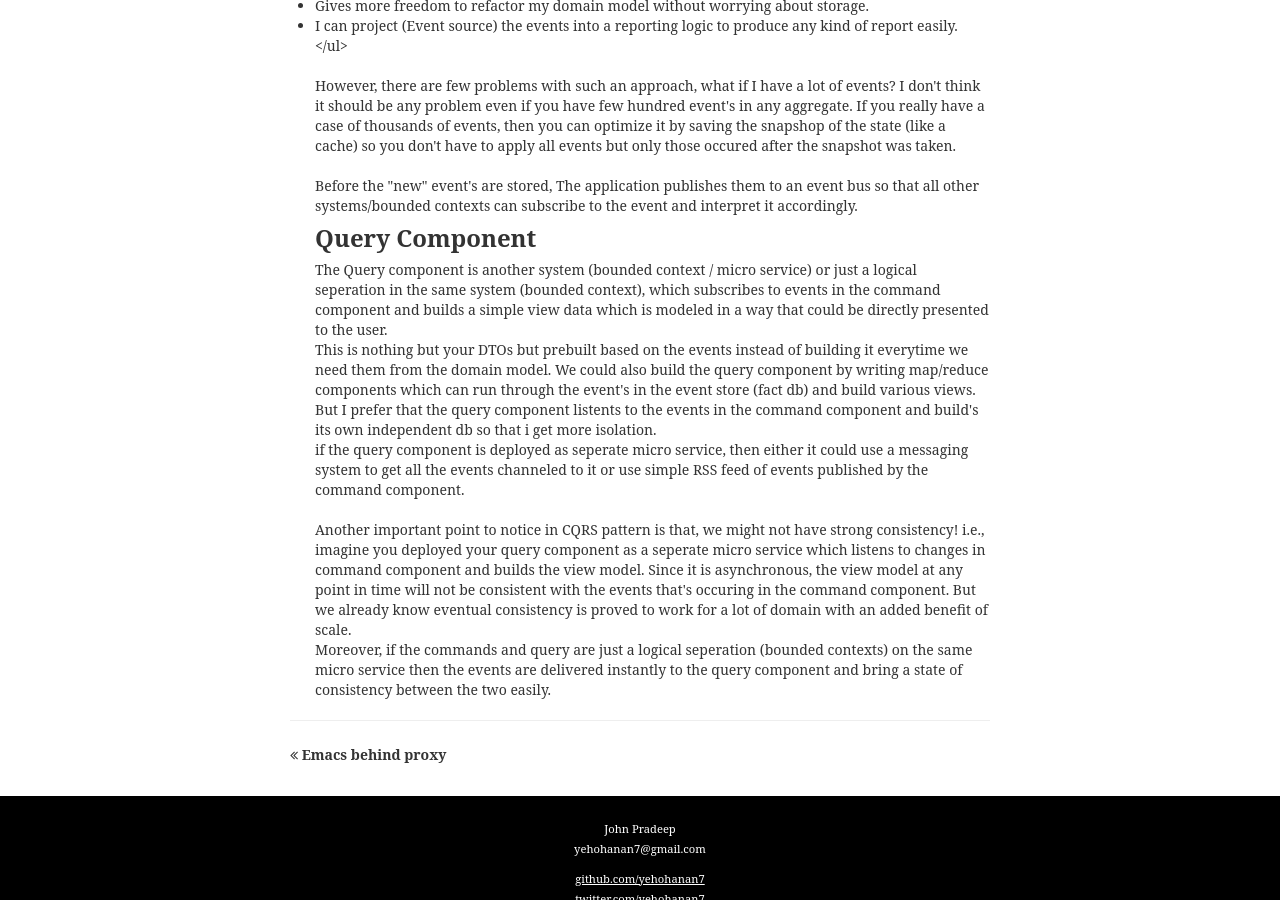
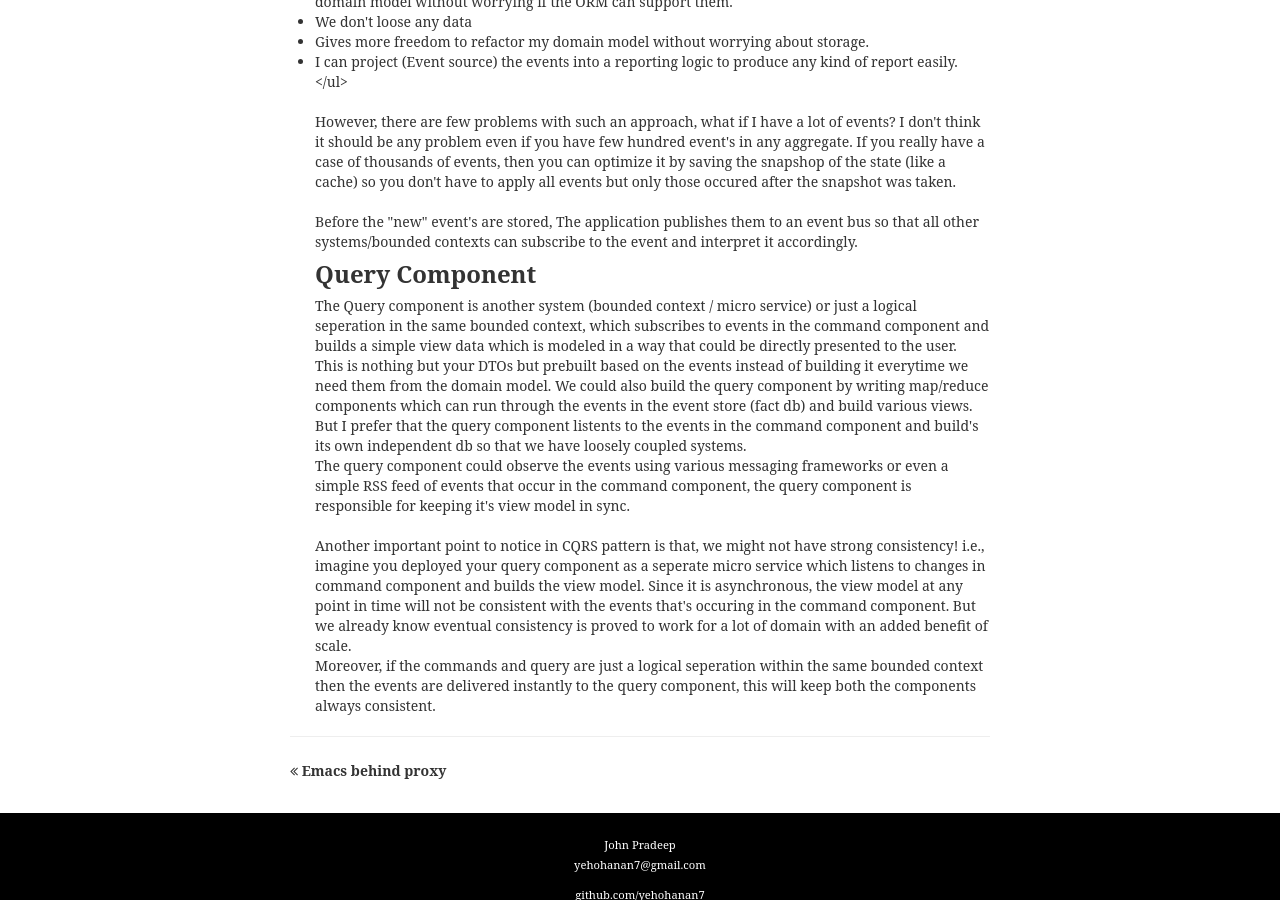
Before and after one commit to yehohanan7/old_yehohanan7.github.io, a Jekyll site: the page built from _posts/2015-03-26-cqrs.markdown, in a window 1280 px wide and 900 px high, scrolled down 2153 px. Built offline with Jekyll 4.4.1, drawn with Linux system fonts in a browser that asks for light colours; some web fonts are replaced; some of the changed text lies outside the part shown.

Commit message:
corrections

```diff
--- a/_posts/2015-03-26-cqrs.markdown
+++ b/_posts/2015-03-26-cqrs.markdown
@@ -9,9 +9,11 @@
 
 Most of the projects that I did DDD was in Java, which means I will end up with tons of getters/setters in my DTOs along with a lot of simple transformation code. I was able to get rid of the getters & setters using librarires like Lombok but Couldn't get away with the transformation code though. <br/><br/>
 
-While trying to figure out how others have solved this problem, I came across the "CQRS pattern" - Command Query Responsibility Segregation. There are a lot of articles on the internet about CQRS, But when I read those articles, I couldn't instantly understand how to achieve CQRS without compromising DDD. While trying to understand CQRS, It took some time for me to figure out that the reason why I have too many DTOs and transformation logic is because I was combining 2 bounded contexts! one is the actual domain concept/Entity which i was trying to model in the same language the business speaks. And the other is the same domain concept but represented in a different langauge which is suitable for presenting to the users. <br/><br/>
+While trying to figure out how others have solved this problem, I came across the "CQRS pattern" - Command Query Responsibility Segregation. There are a lot of articles on the internet about CQRS, But when I read those articles, I couldn't instantly understand how to achieve CQRS without compromising DDD. While trying to understand CQRS, I quickly figured out that the reason I have too many DTOs and transformation logic is because I was expecting my domain model to act as the source of truth for my presentation model. But It need not have to be! <br/><br/>
 
-Once I started looking at the view model as a different bounded context, I could easily understand what CQRS does and appreciate the values of it.  Below is a high level view of how your code will be structured if you use CQRS <br/>
+CQRS is all about seperating your system into 2 components, one that handles commands (rich domain model) and other one that handles queries (presentation model). The moment I have such a seperation, I don't need complex transformation code between the 2 models. I can build my presentation model by just observing the events that occur in my domain model! <br/><br/>
+
+The below diagram shows high level view of how your code will be structured if you use CQRS.
 
 <img src="/img/cqrs.jpg">
 
@@ -48,12 +50,12 @@
 
 <h3> Query Component </h3>
 
-The Query component is another system (bounded context / micro service) or just a logical seperation in the same system (bounded context), which subscribes to events in the command component and builds a simple view data which is modeled in a way that could be directly presented to the user. <br/>
+The Query component is another system (bounded context / micro service) or just a logical seperation in the same bounded context, which subscribes to events in the command component and builds a simple view data which is modeled in a way that could be directly presented to the user. <br/>
 This is nothing but your DTOs but prebuilt based on the events instead of building it everytime we need them from the domain model.
 
-
-We could also build the query component by writing map/reduce components which can run through the event's in the event store (fact db) and build various views. But I prefer that the query component listents to the events in the command component and build's its own independent db so that i get more isolation. <br/>
-if the query component is deployed as seperate micro service, then either it could use a messaging system to get all the events channeled to it or use simple RSS feed of events published by the command component. <br/><br/>
+We could also build the query component by writing map/reduce components which can run through the events in the event store (fact db) and build various views. But I prefer that the query component listents to the events in the command component and build's its own independent db so that we have loosely coupled systems. <br/>
+The query component could observe the events using various messaging frameworks or even a simple RSS feed of events that occur in the command component, the query component is responsible for keeping it's view model in sync. <br/><br/>
 
 Another important point to notice in CQRS pattern is that, we might not have strong consistency! i.e., imagine you deployed your query component as a seperate micro service which listens to changes in command component and builds the view model. Since it is asynchronous, the view model at any point in time will not be consistent with the events that's occuring in the command component. But we already know eventual consistency is proved to work for a lot of domain with an added benefit of scale. <br/>
-Moreover, if the commands and query are just a logical seperation (bounded contexts) on the same micro service then the events are delivered instantly to the query component and bring a state of consistency between the two easily.
+
+Moreover, if the commands and query are just a logical seperation within the same bounded context then the events are delivered instantly to the query component, this will keep both the components always consistent.
```
